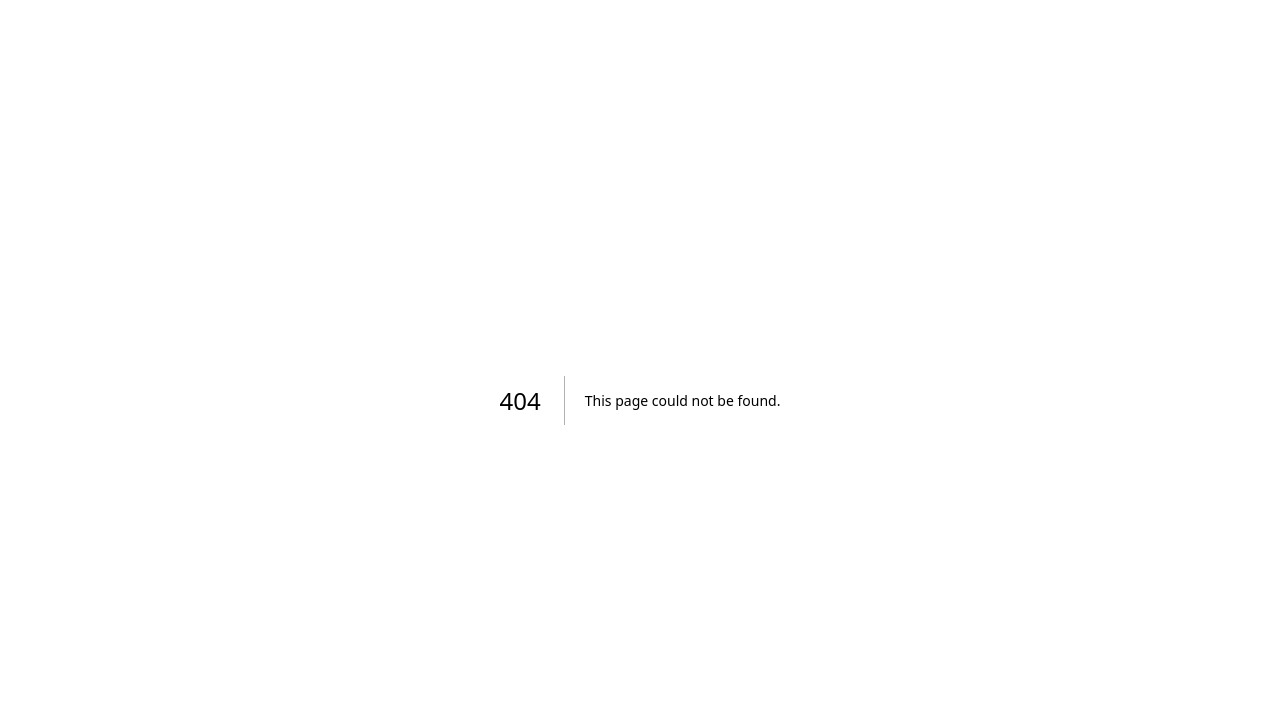
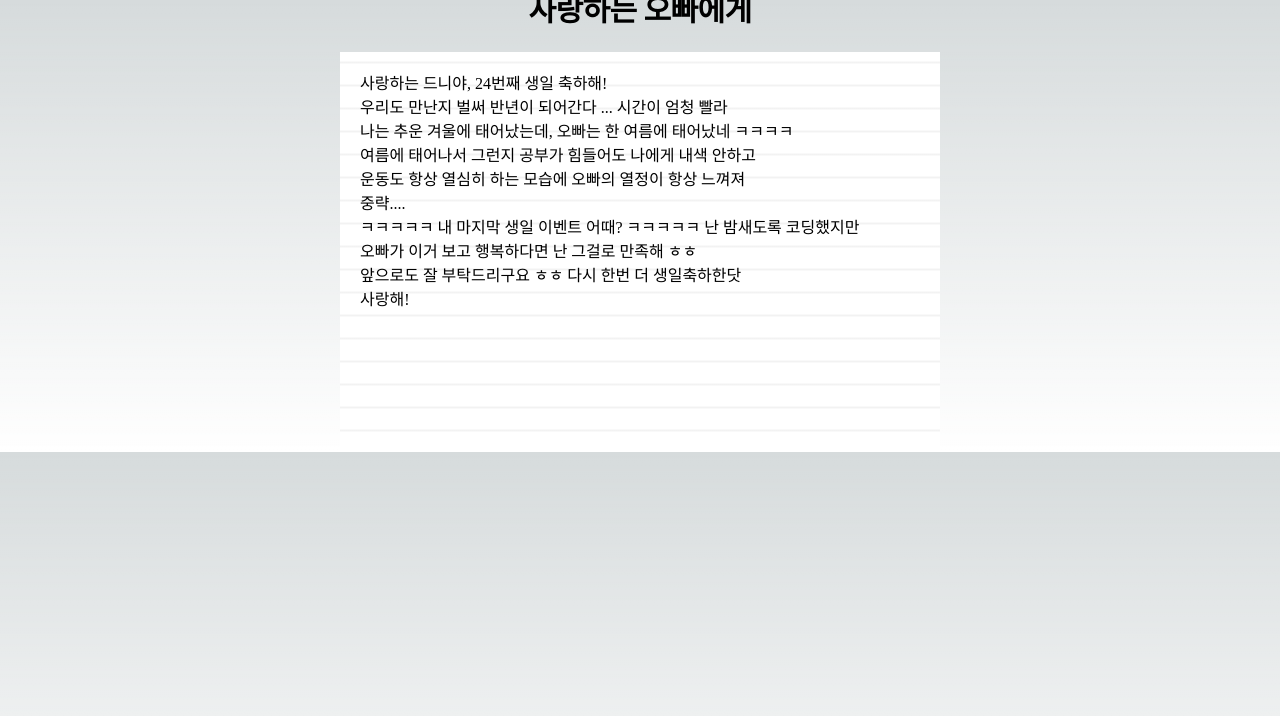
Before and after one commit to osohyun0224/HBD-Deuni-for-Deploy, a Next.js app: page /Letter in a window 1280 px wide. Before the commit this address had no page. Shown: the top 716 px of the page. Built offline with nearby package versions, Linux system fonts and the light colour scheme.

Commit message:
Feat: Letter 페이지 초안 구현

```diff
--- /dev/null
+++ b/src/pages/Letter.tsx
@@ -0,0 +1,80 @@
+import React from 'react';
+import styled from 'styled-components';
+
+const LetterContainer = styled.div`
+  display: flex;
+  flex-direction: column;
+  align-items: center;
+  justify-content: center;
+  gap: 20px;
+`;
+
+const TitleText = styled.h1`
+  font-family: "Nanum Pen Script", cursive;
+  font-size: 30px;
+  font-weight: 800;
+  line-height: 22px;
+  letter-spacing: -0.02em;
+  text-align: center;
+  color: black;
+  margin-bottom: 10px;
+  margin-top: 0px;
+`;
+
+const LetterPaper = styled.div`
+  width: 600px;
+  height: 400px;
+  background-color: white;
+  padding: 20px;
+  position: relative;
+  overflow: hidden;
+`;
+
+const LetterText = styled.p`
+  line-height: 24px;
+  position: relative;
+  z-index: 1;
+`;
+
+const WaveLines = styled.div`
+  position: absolute;
+  top: 0;
+  left: 0;
+  right: 0;
+  bottom: 0;
+  background: repeating-linear-gradient(
+    0deg,
+    transparent,
+    transparent 20px,
+    black 21px,
+    black 22px,
+    transparent 23px
+  );
+  opacity: 0.05;
+  z-index: 0;
+`;
+
+const LetterPage: React.FC = () => {
+  return (
+    <LetterContainer>
+      <TitleText>사랑하는 오빠에게</TitleText>
+      <LetterPaper>
+        <WaveLines />
+        <LetterText>
+          사랑하는 드니야, 24번째 생일 축하해! <br />
+          우리도 만난지 벌써 반년이 되어간다 ... 시간이 엄청 빨라<br/>
+          나는 추운 겨울에 태어났는데, 오빠는 한 여름에 태어났네 ㅋㅋㅋㅋ<br />
+          여름에 태어나서 그런지 공부가 힘들어도 나에게 내색 안하고 <br />
+          운동도 항상 열심히 하는 모습에 오빠의 열정이 항상 느껴져 <br/>
+          중략....<br/>
+          ㅋㅋㅋㅋㅋ 내 마지막 생일 이벤트 어때? ㅋㅋㅋㅋㅋ 난 밤새도록 코딩했지만 <br/>
+          오빠가 이거 보고 행복하다면 난 그걸로 만족해 ㅎㅎ <br/>
+          앞으로도 잘 부탁드리구요 ㅎㅎ 다시 한번 더 생일축하한닷 <br/>
+          사랑해!
+        </LetterText>
+      </LetterPaper>
+    </LetterContainer>
+  );
+};
+
+export default LetterPage;
--- a/src/pages/index.tsx
+++ b/src/pages/index.tsx
@@ -4,6 +4,7 @@ import MainComponent from "./Main";
 import ToDeuniPage from "./ToDeuni";
 import PhotoPage from './Photo';
 import PresentPage from './Present';
+import LetterPage from "./Letter";
 
 const MainContainer = styled.main`
   background-color: #DBF1C9;
@@ -84,6 +85,7 @@ const IndexPage = () => {
       {activeButton === "To Deuni" && <ToDeuniPage />}
       {activeButton === 'Photo' && <PhotoPage />}
       {activeButton === 'Present' && <PresentPage />}
+      {activeButton === 'Letter for Deuni' && <LetterPage />}
     </MainContainer>
   );
 };
```
